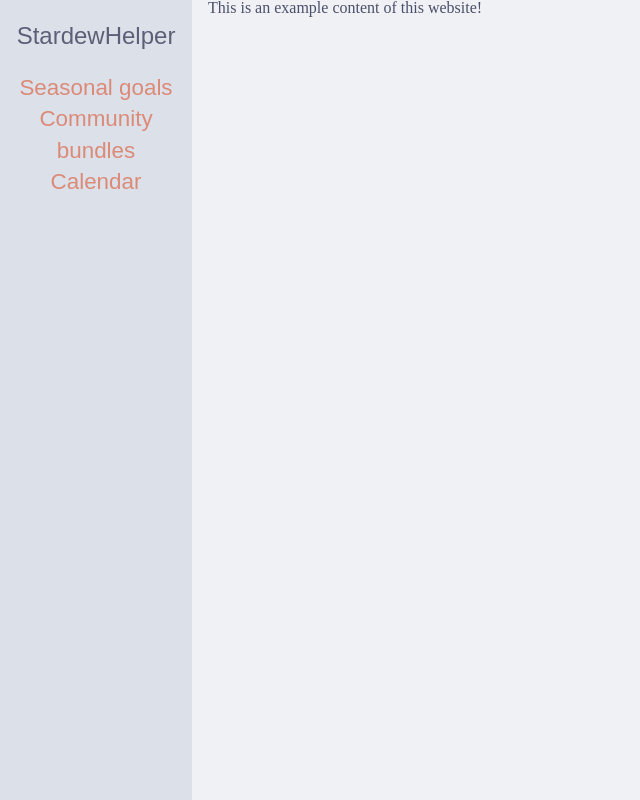
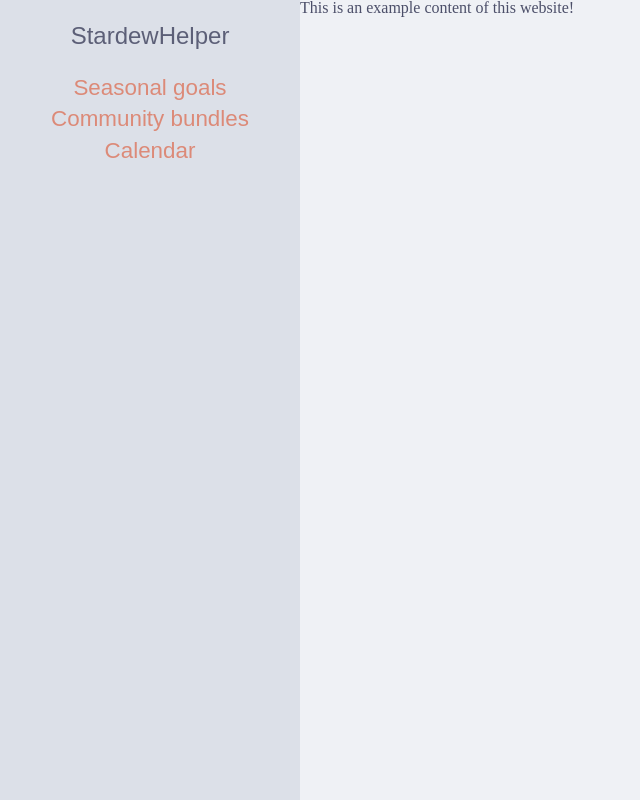
Before and after one commit to mrdoge515/StardewHelper, a SvelteKit app: page / in a window 1280 px wide. Shown: the whole page, without its empty margins (0-640 px from the left). Built offline with nearby package versions, Linux system fonts and the light colour scheme.

Commit message:
Fix layout

```diff
--- a/src/components/Sidebar.svelte
+++ b/src/components/Sidebar.svelte
@@ -11,8 +11,7 @@
 
 <style>
 	.Sidebar {
-		max-width: 15%;
-		min-height: 100%;
+		min-width: 300px;
 		background-color: #dce0e8; /* Latte Crust */
 		color: #5c5f77; /* Latte Subtext1 */
 		font-family: Arial, Helvetica, sans-serif;
--- a/src/main.css
+++ b/src/main.css
@@ -127,7 +127,7 @@ table {
 	border-collapse: collapse;
 	border-spacing: 0;
 }
-html,
 body {
-	height: 100%;
+	min-height: 100vh;
+	display: flex;
 }
--- a/src/routes/+page.svelte
+++ b/src/routes/+page.svelte
@@ -2,14 +2,8 @@
 
 <style>
 	main {
-		position: absolute;
-		left: 15%;
-		top: 0%;
+		flex-grow: 1;
 
-		padding-left: 1em;
-
-		min-height: 100%;
-		min-width: 85%;
 		background-color: #eff1f5; /* Latte Base */
 		color: #4c4f69; /* Latte Text */
 	}
```
